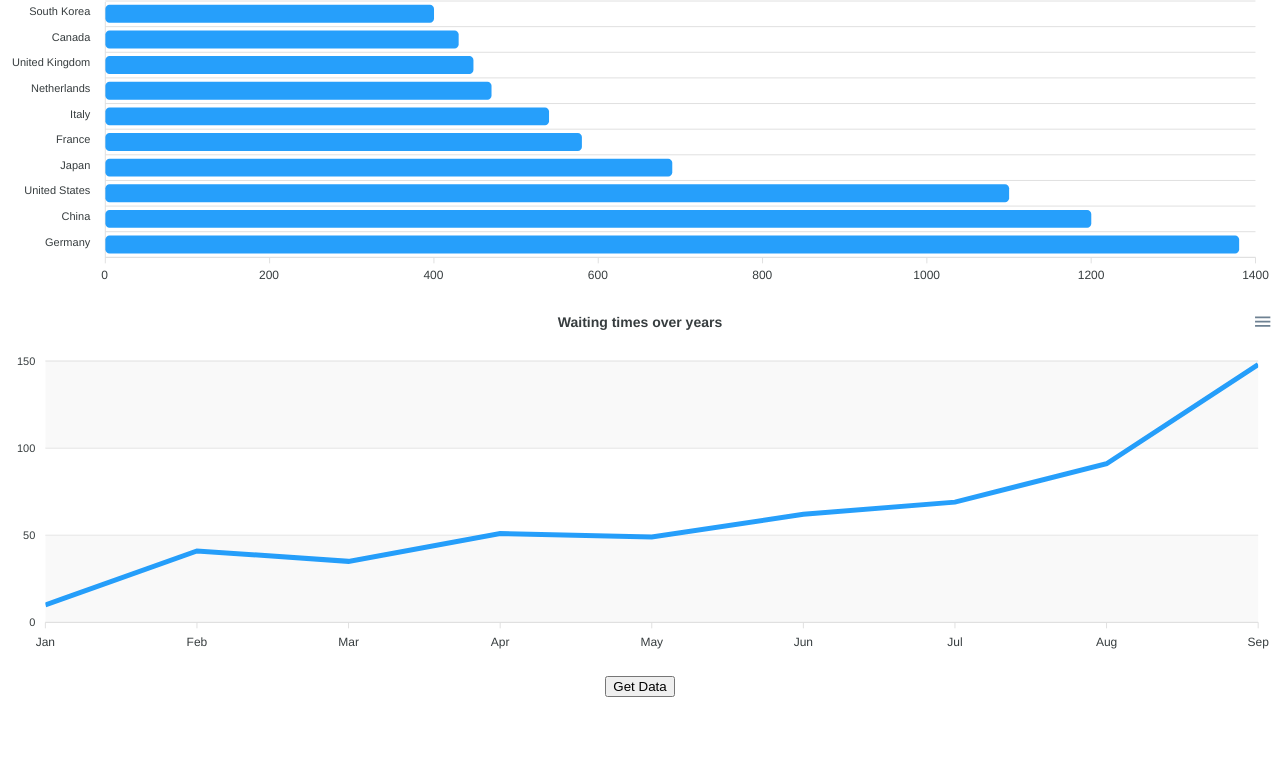
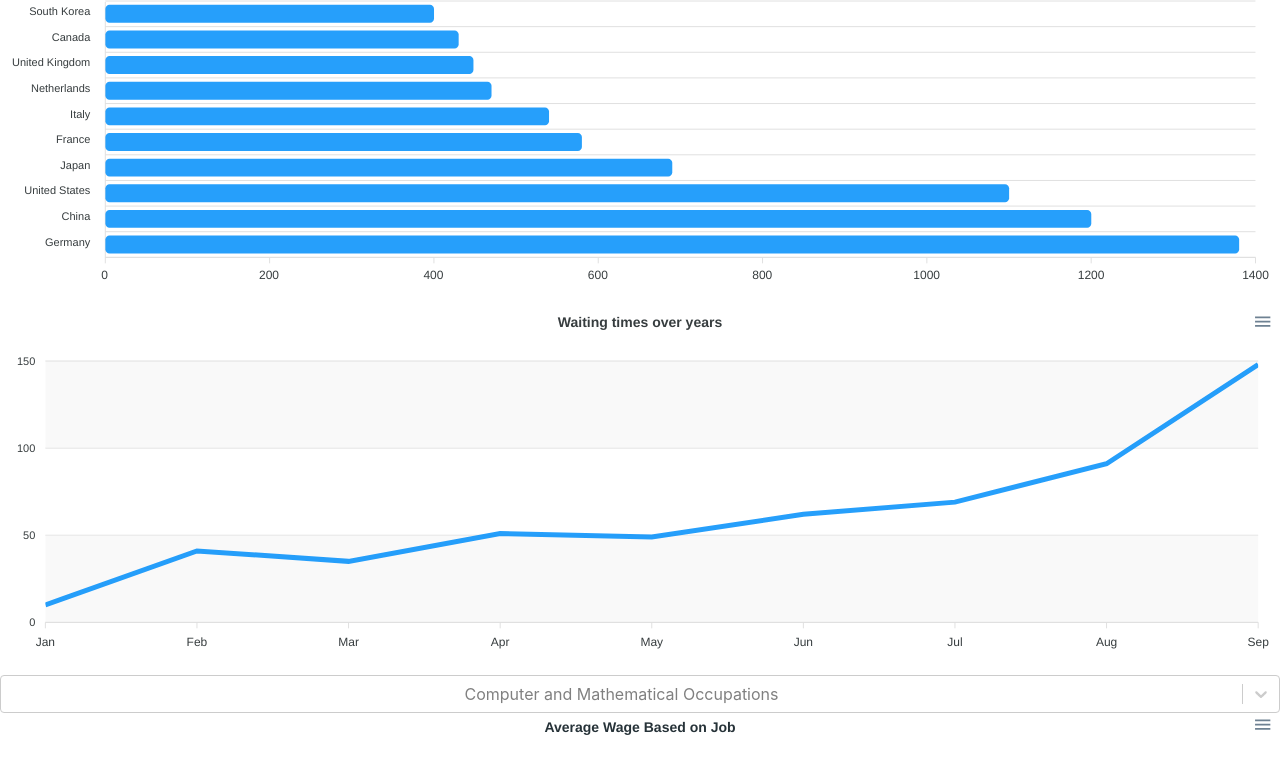
Before and after one commit to KareemAlsayed1/friendly-company-FE, a React (Create React App) app: page / in a window 1280 px wide. Shown: the part 420-1188 px from the top of the page. Before the commit the page ends 1117 px from the top, so only its background shows below. Built offline with nearby package versions, Linux system fonts and the light colour scheme; no server answers.

Commit message:
Finalizing the graphs and adding loader

```diff
--- a/package.json
+++ b/package.json
@@ -11,6 +11,8 @@
     "react-apexcharts": "^1.4.0",
     "react-dom": "^17.0.2",
     "react-scripts": "5.0.0",
+    "react-select": "^5.3.0",
+    "react-spinners": "^0.11.0",
     "web-vitals": "^2.1.4"
   },
   "scripts": {
--- a/src/App.css
+++ b/src/App.css
@@ -36,3 +36,16 @@
     transform: rotate(360deg);
   }
 }
+
+.loading-section{
+  display: flex;
+  flex-direction: column;
+  justify-content: center;
+  align-self: center;
+}
+
+.loading-text{
+  font-size: 25px;
+  margin-top: 40px;
+  align-self: center;
+}
--- a/src/App.js
+++ b/src/App.js
@@ -1,8 +1,9 @@
 import './App.css';
 import LineChart from './linechart.js';
-import React, { useState} from 'react';
+import React, { useState, useEffect} from 'react';
 import BarPlot from "./BarPlot";
-
+import Select from 'react-select'
+import HashLoader from "react-spinners/HashLoader";
 
 function App() {
   const [lineOptions, setLineOptions] = useState({
@@ -75,42 +76,43 @@
   );
   const [barData, setBarData] = useState([400, 430, 448, 470, 540, 580, 690, 1100, 1200, 1380]);
 
-  // const  [wageBarOptions, setWageBarOptions] = useState(
-  //   {
-  //     chart: {
-  //       type: "bar",
-  //       height: 350,
-  //     },
-  //     plotOptions: {
-  //       bar: {
-  //         borderRadius: 4,
-  //         horizontal: true,
-  //       },
-  //     },
-  //     dataLabels: {
-  //       enabled: false,
-  //     },
-  //     xaxis: {
-  //       categories:['South Korea', 'Canada', 'United Kingdom', 'Netherlands', 'Italy', 'France', 'Japan',
-  //       'United States', 'China', 'Germany'],
-  //     },
-  //     title: {
-  //       text: "Average Wage Based on Job",
-  //       align: "center",
-  //       margin: 10,
-  //       offsetX: 0,
-  //       offsetY: 0,
-  //       floating: false,
-  //       style: {
-  //         fontSize: "14px",
-  //         fontWeight: "bold",
-  //         fontFamily: undefined,
-  //         color: "#263238",
-  //       },
-  //     },
-  //   }
-  // );
-
+  const  [wageBarOptions, setWageBarOptions] = useState(
+    {
+      chart: {
+        type: "bar",
+        height: 350,
+      },
+      plotOptions: {
+        bar: {
+          borderRadius: 4,
+          horizontal: true,
+        },
+      },
+      dataLabels: {
+        enabled: false,
+      },
+      xaxis: {
+        categories:['South Korea', 'Canada', 'United Kingdom', 'Netherlands', 'Italy', 'France', 'Japan',
+        'United States', 'China', 'Germany'],
+      },
+      title: {
+        text: "Average Wage Based on Job",
+        align: "center",
+        margin: 10,
+        offsetX: 0,
+        offsetY: 0,
+        floating: false,
+        style: {
+          fontSize: "14px",
+          fontWeight: "bold",
+          fontFamily: undefined,
+          color: "#263238",
+        },
+      },
+    }
+  );
+  const [wageBarData, setWageBarData] = useState([400, 430, 448, 470, 540, 580, 690, 1100, 1200, 1380]);
+  const [wageCurrentChoice, setWageCurrentChoice] = useState('Computer and Mathematical Occupations');
 
   const [waitingLineOptions, setWaitingLineOptions] = useState({
     chart: {
@@ -145,9 +147,22 @@
     data: [10, 41, 35, 51, 49, 62, 69, 91, 148]
   }]);
 
+  const [savedData, setSavedData] = useState({})
+  const [loading, setLoading] = useState(true);
+
   let params = {
     "company_name": "MICROSOFT"
   };
+
+  const options = [
+    { value: 'Architecture and Engineering Occupations', label: 'Architecture and Engineering Occupations' },
+    { value: 'Arts, Design, Entertainment, Sports, and Media Occupations', label: 'Arts, Design, Entertainment, Sports, and Media Occupations' },
+    { value: 'Business and Financial Operations Occupations', label: 'Business and Financial Operations Occupations' },
+    { value: 'Computer and Mathematical Occupations', label: 'Computer and Mathematical Occupations' },
+    { value: 'Life, Physical, and Social Science Occupations', label: 'Life, Physical, and Social Science Occupations' },
+    { value: 'Management Occupations', label: 'Management Occupations' },
+    { value: 'Sales and Related Occupations', label: 'Sales and Related Occupations' }
+  ]
 
   let query = Object.keys(params)
                .map(k => encodeURIComponent(k) + '=' + encodeURIComponent(params[k]))
@@ -156,12 +171,11 @@
   let url = 'http://localhost:8000/search/?' + query;
   const getChartData = () => {
 		const fetchAPI = url;
+    setLoading(true);
 		fetch(fetchAPI, {method: 'GET', params: JSON.stringify({"company_name": "MICROSOFT"})})
 		  .then(res => res.json())
 		  .then(data => {
-      // console.log(data.data)
-      // console.log(data.data['applications_count_groups']['options']['xaxis']['categories'])
-      // console.log(data.data['applications_count_groups']['series']['data'])
+      setSavedData(data);
       if(data['data'].hasOwnProperty('approval_rate')){
          setLineOptions({
              chart: {
@@ -259,19 +273,112 @@
           })
         setWaitingLineSeries([{name: "Waiting Time", data: data['data']['waiting_time']['series']['data']}])
      }
+    setWageBarOptions({
+      chart: {
+        type: "bar",
+        height: 350,
+      },
+      plotOptions: {
+        bar: {
+          borderRadius: 4,
+          horizontal: true,
+        },
+      },
+      dataLabels: {
+        enabled: false,
+      },
+      xaxis: {
+        categories: data.data['average_wage_on_job'][wageCurrentChoice]['options']['xaxis']['categories'],
+      },
+      title: {
+        text: "Average Wage Based on Job",
+        align: "center",
+        margin: 10,
+        offsetX: 0,
+        offsetY: 0,
+        floating: false,
+        style: {
+          fontSize: "14px",
+          fontWeight: "bold",
+          fontFamily: undefined,
+          color: "#263238",
+        },
+      },
+    });
+    setWageBarData(data.data['average_wage_on_job'][wageCurrentChoice]['series']['data']);
     }
 		).finally(() => {
-			// pass
+			setLoading(false);
 		});
 	}
 
+  const changeWageSelection = (option) =>{
+    setLoading(true);
+    setWageCurrentChoice(option.value);
+    setWageBarOptions({
+      chart: {
+        type: "bar",
+        height: 350,
+      },
+      plotOptions: {
+        bar: {
+          borderRadius: 4,
+          horizontal: true,
+        },
+      },
+      dataLabels: {
+        enabled: false,
+      },
+      xaxis: {
+        categories: savedData.data['average_wage_on_job'][option.value]['options']['xaxis']['categories'],
+      },
+      title: {
+        text: "Average Wage Based on Job",
+        align: "center",
+        margin: 10,
+        offsetX: 0,
+        offsetY: 0,
+        floating: false,
+        style: {
+          fontSize: "14px",
+          fontWeight: "bold",
+          fontFamily: undefined,
+          color: "#263238",
+        },
+      },
+    });
+    setWageBarData(savedData.data['average_wage_on_job'][option.value]['series']['data']);
+    setLoading(false);
+  }
+
+  useEffect(() => {
+    getChartData();
+  }, [])
   return (
     <div className="App">
+    {
+   loading ? (
+    <div className='loading-section'>
+      <HashLoader color={"#008ffb"} loading={loading} size={120} css={"align-self: center; margin-top:25%;"}/>
+      <div className='loading-text'> Getting the data for you </div>
+    </div>
+    ) : (
+      <>
       <LineChart options={lineOptions} series={lineSeries} />
       <BarPlot data={barData} options={barOptions}/>
       <LineChart options={waitingLineOptions} series={waitingLineSeries} />
+      <Select
+        options={options}
+        defaultValue={wageCurrentChoice}
+        placeholder={wageCurrentChoice}
+        onChange={changeWageSelection}
+      />
+      <BarPlot data={wageBarData} options={wageBarOptions}/>
       <button onClick={getChartData}>Get Data</button>
-    </div>
+      </>
+    )
+  }
+  </div>
   );
 }
 
```
Also changed, not shown: 1 other file (tests, documents, lock files or other folders).
